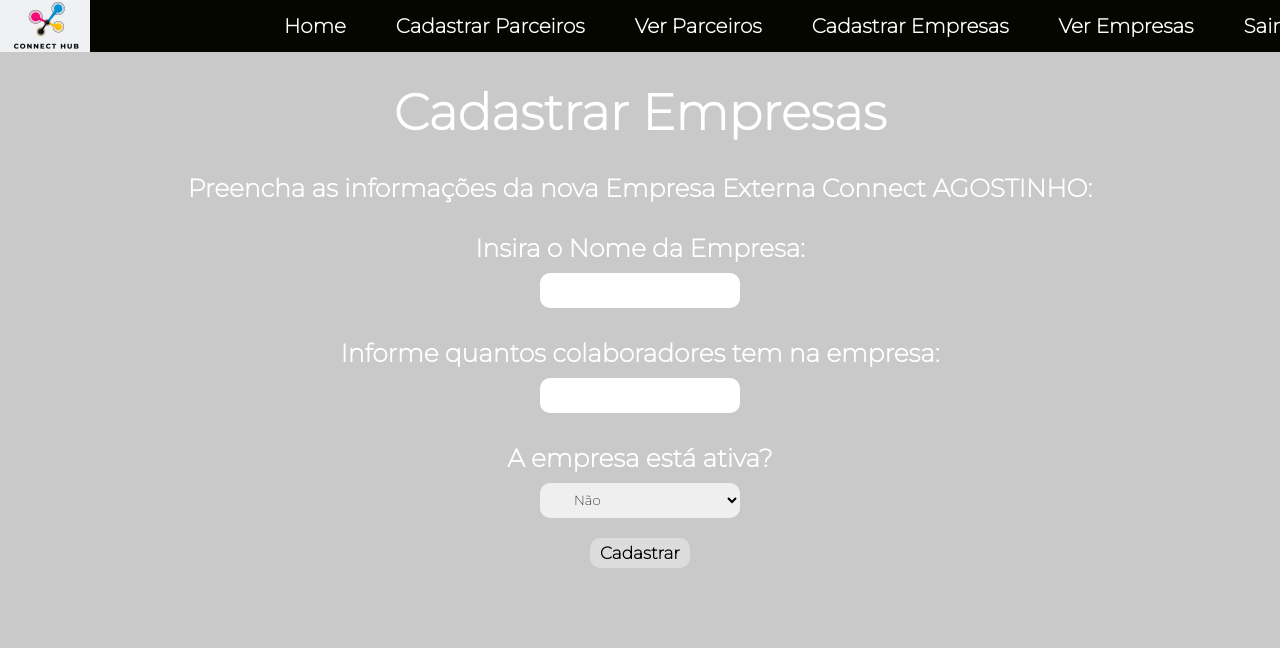
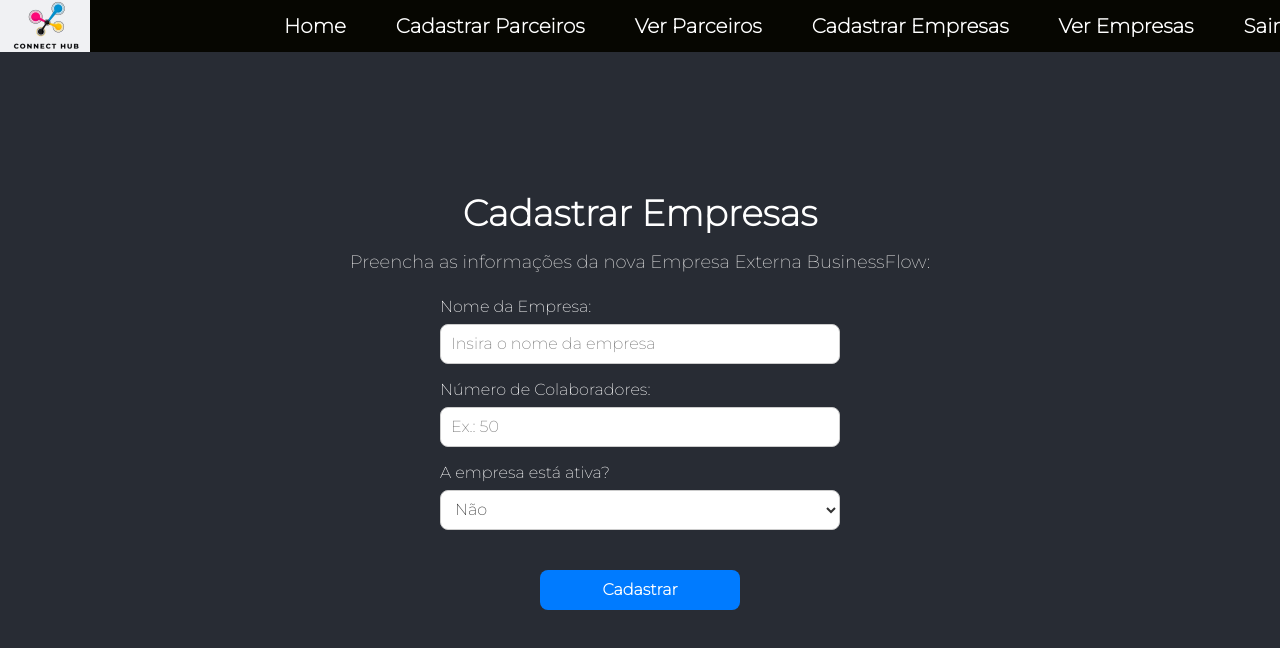
Before and after one commit to agostinhomarcia/BusinessFlow, a React (Vite) app: page /RegisterCompanies in a window 1280 px wide. Shown: the top 648 px of the page. Built offline with nearby package versions, Linux system fonts and the light colour scheme.

Commit message:
feat: melhorando layout

```diff
--- a/src/containers/RegisterCompanies/index.jsx
+++ b/src/containers/RegisterCompanies/index.jsx
@@ -1,5 +1,14 @@
 import { useState } from "react";
-import { Container } from "./styles";
+import {
+  Container,
+  Title,
+  Description,
+  FormGroup,
+  FormLabel,
+  FormInput,
+  FormSelect,
+  SubmitButton,
+} from "./styles";
 import axios from "axios";
 
 function RegisterCompanies() {
@@ -37,24 +46,36 @@ function RegisterCompanies() {
 
   return (
     <Container>
-      <h1>Cadastrar Empresas</h1>
-      <p>Preencha as informações da nova Empresa Externa Connect AGOSTINHO:</p>
-      <p>Insira o Nome da Empresa:</p>
-      <input
+      <Title>Cadastrar Empresas</Title>
+      <Description>
+        Preencha as informações da nova Empresa Externa BusinessFlow:
+      </Description>
+
+      <FormGroup>
+        <FormLabel>Nome da Empresa:</FormLabel>
+        <FormInput
           type="text"
           name="companyName"
           value={companiesData.companyName}
           onChange={handleInputChange}
+          placeholder="Insira o nome da empresa"
         />
-      <p>Informe quantos colaboradores tem na empresa:</p>
-      <input
+      </FormGroup>
+
+      <FormGroup>
+        <FormLabel>Número de Colaboradores:</FormLabel>
+        <FormInput
           type="number"
           name="collaboratorsCount"
           value={companiesData.collaboratorsCount}
           onChange={handleInputChange}
+          placeholder="Ex.: 50"
         />
-      <p>A empresa está ativa?</p>
-      <select
+      </FormGroup>
+
+      <FormGroup>
+        <FormLabel>A empresa está ativa?</FormLabel>
+        <FormSelect
           value={companiesData.isActive}
           onChange={(e) =>
             setCompaniesData({
@@ -65,8 +86,10 @@ function RegisterCompanies() {
         >
           <option value={true}>Sim</option>
           <option value={false}>Não</option>
-      </select>
-      <button onClick={handleSubmit}>Cadastrar</button>
+        </FormSelect>
+      </FormGroup>
+
+      <SubmitButton onClick={handleSubmit}>Cadastrar</SubmitButton>
     </Container>
   );
 }
--- a/src/containers/RegisterCompanies/styles.js
+++ b/src/containers/RegisterCompanies/styles.js
@@ -1,67 +1,91 @@
-import styled from 'styled-components'
+import styled from "styled-components";
 
 export const Container = styled.div`
+  display: flex;
+  flex-direction: column;
+  justify-content: center;
+  align-items: center;
+  padding: 20px;
+  background-color: #282c34;
+  min-height: 100vh;
+`;
 
-    display: flex;
-    flex-direction: column;
-    justify-content: center;
-    align-items: center;
-    margin-top: 70px;
+export const Title = styled.h1`
+  color: #ffffff;
+  font-size: 36px;
+  margin-bottom: 16px;
+  text-align: center;
+`;
 
+export const Description = styled.p`
+  color: #dcdcdc;
+  font-size: 18px;
+  margin-bottom: 24px;
+  text-align: center;
+`;
 
-    h1 {
-        margin-top: 12px;
-        color: #fff;
-        font-size: 50px;
-       font-style: inherit;
-    }
+export const FormGroup = styled.div`
+  display: flex;
+  flex-direction: column;
+  align-items: flex-start;
+  margin-bottom: 16px;
+  width: 100%;
+  max-width: 400px;
+`;
 
-    p{
-        margin-top: 30px;
-        color: #fff;
-        font-size: 25px;
-        font-weight: bold;
-    }
+export const FormLabel = styled.label`
+  color: #ffffff;
+  font-size: 16px;
+  margin-bottom: 8px;
+`;
 
-    h3 {
-        margin-top: 30px;
-        color: #fff;
-        font-size: 25px;
-    }
+export const FormInput = styled.input`
+  width: 100%;
+  height: 40px;
+  padding: 0 10px;
+  border: 1px solid #ccc;
+  border-radius: 8px;
+  background-color: #fff;
+  color: #333;
+  font-size: 16px;
 
-    h4 {
-        margin-top: 30px;
-        color: #fff;
-        font-size: 20px;
-    }
+  &:focus {
+    outline: none;
+    border-color: #007bff;
+  }
+`;
 
-    input {
-        width: 200px;
-        height: 35px;
-        margin-top: 10px;
-        border: none;
-        border-radius: 10px;
-        padding-left: 30px;
-    }
+export const FormSelect = styled.select`
+  width: 100%;
+  height: 40px;
+  padding: 0 10px;
+  border: 1px solid #ccc;
+  border-radius: 8px;
+  background-color: #fff;
+  color: #333;
+  font-size: 16px;
 
-    button {
-        margin-top: 20px;
-        width: 100px;
-        height: 30px;
-        background-color: #dcdcdc;
-        border: none;
-        border-radius: 10px;
-        font-size: 17px;
-        font-weight: bold;
-        cursor: pointer;
-    }
+  &:focus {
+    outline: none;
+    border-color: #007bff;
+  }
+`;
 
-    select {
-        width: 200px;
-        height: 35px;
-        margin-top: 10px;
-        border: none;
-        border-radius: 10px;
-        padding-left: 30px;
-    }
-`
+export const SubmitButton = styled.button`
+  width: 100%;
+  max-width: 200px;
+  height: 40px;
+  margin-top: 24px;
+  background-color: #007bff;
+  border: none;
+  border-radius: 8px;
+  color: #fff;
+  font-size: 16px;
+  font-weight: bold;
+  cursor: pointer;
+  transition: background-color 0.3s ease;
+
+  &:hover {
+    background-color: #0056b3;
+  }
+`;
--- a/src/containers/RegisterPartners/index.jsx
+++ b/src/containers/RegisterPartners/index.jsx
@@ -52,7 +52,7 @@ function RegisterPartners() {
     <Container>
       <Title>Cadastrar Parceiros</Title>
       <Description>
-        Preencha as informações do novo Parceiro Connect Hub:
+        Preencha as informações do novo Parceiro BusinessFlow:
       </Description>
 
       <FormGroup>
--- a/src/containers/ViewCompanies/TableWithPagination/index.jsx
+++ b/src/containers/ViewCompanies/TableWithPagination/index.jsx
@@ -1,15 +1,24 @@
+import { useEffect, useState } from "react";
+import PropTypes from "prop-types";
+import {
+  Colunas,
+  Table,
+  PaginationContainer,
+  EditRow,
+  Button,
+  PaginationButton,
+} from "./styles";
+import React from "react";
+import { checkLoggedIn } from "../../../utils/auth";
 
-import { useEffect, useState } from 'react';
-import PropTypes from 'prop-types';
-import { Colunas } from './styles';
-import React from 'react';
-import { checkLoggedIn } from '../../../utils/auth';
-
-function TableWithPagination({  itemsPerPage, companies, onDelete,
-   onEdit, editedCompanyId, onUpdate }) {
-
-
-
+function TableWithPagination({
+  itemsPerPage,
+  companies,
+  onDelete,
+  onEdit,
+  editedCompanyId,
+  onUpdate,
+}) {
   TableWithPagination.propTypes = {
     itemsPerPage: PropTypes.number.isRequired,
     companies: PropTypes.array.isRequired,
@@ -17,34 +26,27 @@ function TableWithPagination({  itemsPerPage, companies, onDelete,
 
   const [currentPage, setCurrentPage] = useState(1);
   const [totalPages, setTotalPages] = useState(1);
-    const [companyName, setCompanyName] = useState('')
-    const [collaboratorsCount, setCollaboratorsCount] = useState('')
-
+  const [companyName, setCompanyName] = useState("");
+  const [collaboratorsCount, setCollaboratorsCount] = useState("");
 
   useEffect(() => {
     const isLoggedIn = checkLoggedIn();
     if (!isLoggedIn) {
       document.cookie = `redirectUrl=${window.location.href}; path=/`;
-          window.location.href = '/login';
+      window.location.href = "/login";
     }
   }, []);
 
   useEffect(() => {
-      // Extrai o número da página da URL
     const urlParams = new URLSearchParams(window.location.search);
-      const pageParam = urlParams.get('page');
+    const pageParam = urlParams.get("page");
 
-      // Definicao da página atual com base no parâmetro da URL
     if (pageParam) {
       setCurrentPage(parseInt(pageParam));
     }
 
-
-      // Define o número total de páginas com base no número de empresas e itens por página
     setTotalPages(Math.ceil(companies.length / itemsPerPage));
   }, [companies, itemsPerPage]);
-
-
 
   const startIndex = (currentPage - 1) * itemsPerPage;
   const endIndex = Math.min(startIndex + itemsPerPage, companies.length);
@@ -54,23 +56,25 @@ function TableWithPagination({  itemsPerPage, companies, onDelete,
     setCurrentPage(page);
 
     const urlParams = new URLSearchParams(window.location.search);
-        urlParams.set('page', page);
-        window.history.pushState({}, '', `${window.location.pathname}?${urlParams}`);
+    urlParams.set("page", page);
+    window.history.pushState(
+      {},
+      "",
+      `${window.location.pathname}?${urlParams}`
+    );
   };
 
-
-
-    function formatDate(dateString) {
+  const formatDate = (dateString) => {
     const date = new Date(dateString);
-        const day = date.getDate().toString().padStart(2, '0');
-        const month = (date.getMonth() + 1).toString().padStart(2, '0'); // Mês começa do zero
+    const day = date.getDate().toString().padStart(2, "0");
+    const month = (date.getMonth() + 1).toString().padStart(2, "0");
     const year = date.getFullYear();
-        const hours = date.getHours().toString().padStart(2, '0');
-        const minutes = date.getMinutes().toString().padStart(2, '0');
-        const seconds = date.getSeconds().toString().padStart(2, '0');
+    const hours = date.getHours().toString().padStart(2, "0");
+    const minutes = date.getMinutes().toString().padStart(2, "0");
+    const seconds = date.getSeconds().toString().padStart(2, "0");
 
     return `${day}/${month}/${year} ${hours}:${minutes}:${seconds}`;
-      }
+  };
 
   const handleDeleteClick = (id) => {
     onDelete(id);
@@ -80,11 +84,9 @@ function TableWithPagination({  itemsPerPage, companies, onDelete,
     onUpdate(id, companyName, collaboratorsCount);
   };
 
-
-
   return (
     <Colunas>
-      <table>
+      <Table>
         <thead>
           <tr>
             <th>Data de Criação</th>
@@ -96,42 +98,64 @@ function TableWithPagination({  itemsPerPage, companies, onDelete,
           </tr>
         </thead>
         <tbody>
-        {currentItems.map(company => (
+          {currentItems.map((company) => (
             <React.Fragment key={company.id}>
-            <tr key={company.id}>
+              <tr>
                 <td>{formatDate(company.createdAt)}</td>
                 <td>{company.companyName}</td>
                 <td>{company.collaboratorsCount}</td>
-              <td>{company.isActive ? 'Sim' : 'Não'}</td>
+                <td>{company.isActive ? "Sim" : "Não"}</td>
                 <td>{formatDate(company.lastSubmit)}</td>
                 <td>
-              <button onClick={() => onEdit(company.id)}>Editar</button>
-                <button onClick={() => handleDeleteClick(company.id)}>Excluir</button>
+                  <Button onClick={() => onEdit(company.id)}>Editar</Button>
+                  <Button onClick={() => handleDeleteClick(company.id)}>
+                    Excluir
+                  </Button>
                 </td>
               </tr>
               {editedCompanyId === company.id && (
-              <tr>
+                <EditRow>
                   <td colSpan="6">
-                  <input placeholder='Nome' type="text" name="companyName" value={companyName} onChange={(e) => setCompanyName(e.target.value)} />
-                    <input placeholder='Quantidade de Funcionàrios' type="text" name="collaboratorsCount" value={collaboratorsCount} onChange={(e) => setCollaboratorsCount(e.target.value)} />
-                    <button onClick={() => handleUpdateClick(editedCompanyId)}>Atualizar</button>
-                    <button onClick={() => onEdit(null)}>Cancelar</button>
+                    <input
+                      placeholder="Nome"
+                      type="text"
+                      value={companyName}
+                      onChange={(e) => setCompanyName(e.target.value)}
+                    />
+                    <input
+                      placeholder="Quantidade de Funcionários"
+                      type="number"
+                      value={collaboratorsCount}
+                      onChange={(e) => setCollaboratorsCount(e.target.value)}
+                    />
+                    <Button onClick={() => handleUpdateClick(editedCompanyId)}>
+                      Atualizar
+                    </Button>
+                    <Button onClick={() => onEdit(null)}>Cancelar</Button>
                   </td>
-                      </tr>
+                </EditRow>
               )}
             </React.Fragment>
           ))}
         </tbody>
-      </table>
-      <div>
-        <button onClick={() => goToPage(currentPage - 1)} disabled={currentPage === 1}>
+      </Table>
+      <PaginationContainer>
+        <PaginationButton
+          onClick={() => goToPage(currentPage - 1)}
+          disabled={currentPage === 1}
+        >
           Anterior
-        </button>
-        <span>Página {currentPage} de {totalPages}</span>
-        <button onClick={() => goToPage(currentPage + 1)} disabled={currentPage === totalPages}>
+        </PaginationButton>
+        <span>
+          Página {currentPage} de {totalPages}
+        </span>
+        <PaginationButton
+          onClick={() => goToPage(currentPage + 1)}
+          disabled={currentPage === totalPages}
+        >
           Próxima
-        </button>
-      </div>
+        </PaginationButton>
+      </PaginationContainer>
     </Colunas>
   );
 }
@@ -142,7 +166,6 @@ TableWithPagination.propTypes = {
   onDelete: PropTypes.func.isRequired,
   onEdit: PropTypes.func.isRequired,
   editedCompanyId: PropTypes.string,
-    onInputChange: PropTypes.func.isRequired,
   onUpdate: PropTypes.func.isRequired,
 };
 
--- a/src/containers/ViewCompanies/styles.js
+++ b/src/containers/ViewCompanies/styles.js
@@ -1,67 +1,69 @@
-import styled from 'styled-components'
+import styled from 'styled-components';
 
 export const Container = styled.div`
-
   display: flex;
   flex-direction: column;
   justify-content: center;
   align-items: center;
-    margin-top: 70px;
-
+  padding: 20px;
+  min-height: 100vh;
+  background-color: #282c34; /* Fundo escuro */
 
   h1 {
+    color: #ffffff;
+    font-size: 36px;
+    font-weight: bold;
     margin-top: 12px;
-        color: #fff;
-        font-size: 50px;
-       font-style: inherit;
+    text-align: center;
   }
 
-    p{
-        margin-top: 30px;
-        color: #fff;
-        font-size: 25px;
-        font-weight: bold;
-    }
-
-    h3 {
-        margin-top: 30px;
-        color: #fff;
-        font-size: 25px;
-    }
-
-    h4 {
-        margin-top: 30px;
-        color: #fff;
-        font-size: 20px;
+  p {
+    color: #dcdcdc;
+    font-size: 18px;
+    font-weight: 500;
+    margin-top: 20px;
+    text-align: center;
+    max-width: 80%;
   }
 
   input {
     width: 200px;
     height: 35px;
     margin-top: 10px;
-        border: none;
-        border-radius: 10px;
-        padding-left: 30px;
+    padding-left: 15px;
+    border: 1px solid #555;
+    border-radius: 8px;
+    background-color: #3c3f41;
+    color: #ffffff;
+    font-size: 16px;
   }
 
   button {
     margin-top: 20px;
-        width: 100px;
-        height: 30px;
-        background-color: #dcdcdc;
+    padding: 8px 16px;
+    background-color: #007bff;
     border: none;
-        border-radius: 10px;
-        font-size: 17px;
+    border-radius: 8px;
+    font-size: 16px;
     font-weight: bold;
+    color: #ffffff;
     cursor: pointer;
+    transition: background-color 0.3s ease;
+
+    &:hover {
+      background-color: #0056b3;
+    }
   }
 
   select {
     width: 200px;
     height: 35px;
     margin-top: 10px;
-        border: none;
-        border-radius: 10px;
-        padding-left: 30px;
+    padding-left: 15px;
+    border: 1px solid #555;
+    border-radius: 8px;
+    background-color: #3c3f41;
+    color: #ffffff;
+    font-size: 16px;
   }
-`
+`;
--- a/src/containers/ViewPartners/styles.js
+++ b/src/containers/ViewPartners/styles.js
@@ -1,67 +1,58 @@
-import styled from 'styled-components'
+import styled from 'styled-components';
 
 export const Container = styled.div`
-
+  background-color: #282c34;
+  color: #ffffff;
   display: flex;
   flex-direction: column;
-    justify-content: center;
   align-items: center;
-    margin-top: 70px;
-
+  padding: 20px;
+  padding-top: 100px; /* Ajuste para evitar sobreposição com a navbar */
+  min-height: 100vh;
 
   h1 {
+    font-size: 36px;
+    color: #ffffff;
+    font-weight: bold;
     margin-top: 12px;
-        color: #fff;
-        font-size: 50px;
-       font-style: inherit;
+    text-align: center;
   }
 
-    p{
-        margin-top: 30px;
-        color: #fff;
-        font-size: 25px;
-        font-weight: bold;
-    }
-
-    h3 {
-        margin-top: 30px;
-        color: #fff;
-        font-size: 25px;
-    }
-
-    h4 {
-        margin-top: 30px;
-        color: #fff;
-        font-size: 20px;
+  p {
+    color: #dcdcdc;
+    font-size: 18px;
+    font-weight: 500;
+    margin-top: 20px;
+    text-align: center;
+    max-width: 80%;
   }
 
   input {
-        width: 200px;
+    width: 250px;
     height: 35px;
     margin-top: 10px;
-        border: none;
-        border-radius: 10px;
-        padding-left: 30px;
+    padding-left: 15px;
+    border: 1px solid #555;
+    border-radius: 8px;
+    background-color: #3c3f41;
+    color: #ffffff;
+    font-size: 16px;
   }
 
   button {
-        margin-top: 20px;
-        width: 100px;
-        height: 30px;
-        background-color: #dcdcdc;
+    padding: 8px 16px;
+    margin: 10px;
+    background-color: #007bff;
     border: none;
-        border-radius: 10px;
-        font-size: 17px;
+    border-radius: 8px;
+    font-size: 16px;
     font-weight: bold;
+    color: #ffffff;
     cursor: pointer;
+    transition: background-color 0.3s ease;
+
+    &:hover {
+      background-color: #0056b3;
     }
-
-    select {
-        width: 200px;
-        height: 35px;
-        margin-top: 10px;
-        border: none;
-        border-radius: 10px;
-        padding-left: 30px;
   }
-`
+`;
```
Also changed, not shown: src/containers/Login/index.jsx (+22 -32 lines), src/containers/ViewCompanies/TableWithPagination/styles.js (+82 -3 lines), src/containers/ViewCompanies/index.jsx (+36 -30 lines), src/containers/ViewPartners/index.jsx (+35 -31 lines). Lines whose indentation alone changed are shown as unchanged.
